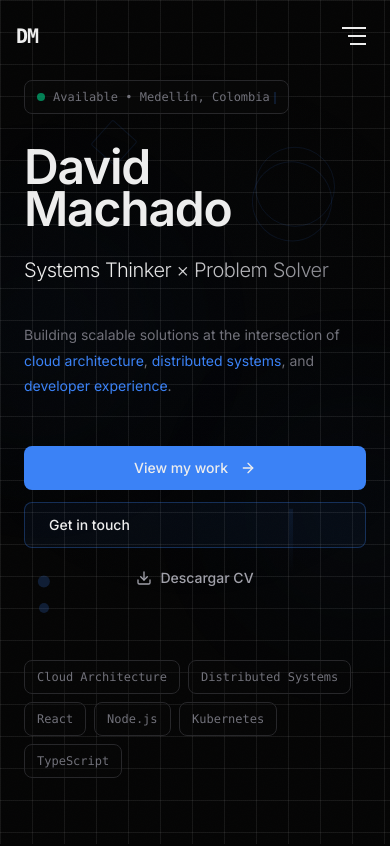
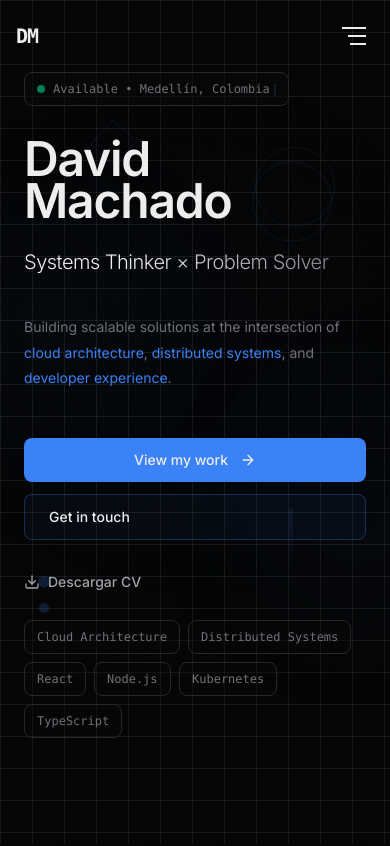
Before and after one commit to D-MachadoDev/davidmachado.dev, a React (Vite) app: page / in a window 390 px wide. Shown: the top 846 px of the page. Built offline with nearby package versions, Linux system fonts and the light colour scheme; a web font is replaced by a local one.

Commit message:
fix hero spacing on mobile

```diff
--- a/src/app/components/Hero.tsx
+++ b/src/app/components/Hero.tsx
@@ -59,7 +59,7 @@ export function Hero({ language }: { language: Language }) {
     <section
       id="hero"
       ref={ref}
-      className="min-h-screen relative flex items-start md:items-center justify-center px-6 sm:px-8 lg:px-12 pt-20 sm:pt-24 md:pt-0 overflow-hiddenn"
+      className="min-h-screen relative flex items-start lg:items-center justify-center px-6 sm:px-8 lg:px-12 pt-18 sm:pt-20 lg:pt-0 overflow-hidden"
     >
       {/* Animated Gradient Background */}
       <div className="absolute inset-0 overflow-hidden">
@@ -260,7 +260,7 @@ export function Hero({ language }: { language: Language }) {
             initial={{ opacity: 0, y: 20 }}
             animate={{ opacity: 1, y: 0 }}
             transition={{ delay: 0.7, duration: 0.8 }}
-            className="flex flex-col sm:flex-row flex-wrap items-stretch sm:items-center gap-3 sm:gap-4 mb-14 sm:mb-16"
+            className="flex flex-col sm:flex-row flex-wrap items-stretch sm:items-center gap-3 sm:gap-4 mb-8 sm:mb-10"
           >
             <MagneticButton
               onClick={() => scrollToSection("work")}
@@ -287,9 +287,17 @@ export function Hero({ language }: { language: Language }) {
             >
               {t(language, "hero.ctaContact")}
             </MagneticButton>
+          </motion.div>
+
+          <motion.div
+            initial={{ opacity: 0, y: 16 }}
+            animate={{ opacity: 1, y: 0 }}
+            transition={{ delay: 0.78, duration: 0.6 }}
+            className="mb-6 sm:mb-8"
+          >
             <button
               onClick={handleDownloadCV}
-              className="group flex items-center justify-center gap-2 px-4 py-2 text-sm text-[#A1A1AA] hover:text-[#EDEDED] transition-colors"
+              className="group inline-flex items-center gap-2 text-sm text-[#A1A1AA] hover:text-[#EDEDED] transition-colors"
             >
               <Download className="w-4 h-4 group-hover:-translate-y-0.5 transition-transform" />
               Descargar CV
@@ -301,7 +309,7 @@ export function Hero({ language }: { language: Language }) {
             initial={{ opacity: 0, y: 20 }}
             animate={{ opacity: 1, y: 0 }}
             transition={{ delay: 0.8, duration: 0.8 }}
-            className="flex flex-wrap gap-2 sm:gap-3 pt-2"
+            className="flex flex-wrap gap-2 sm:gap-3"
           >
             {[
               "Cloud Architecture",
```
